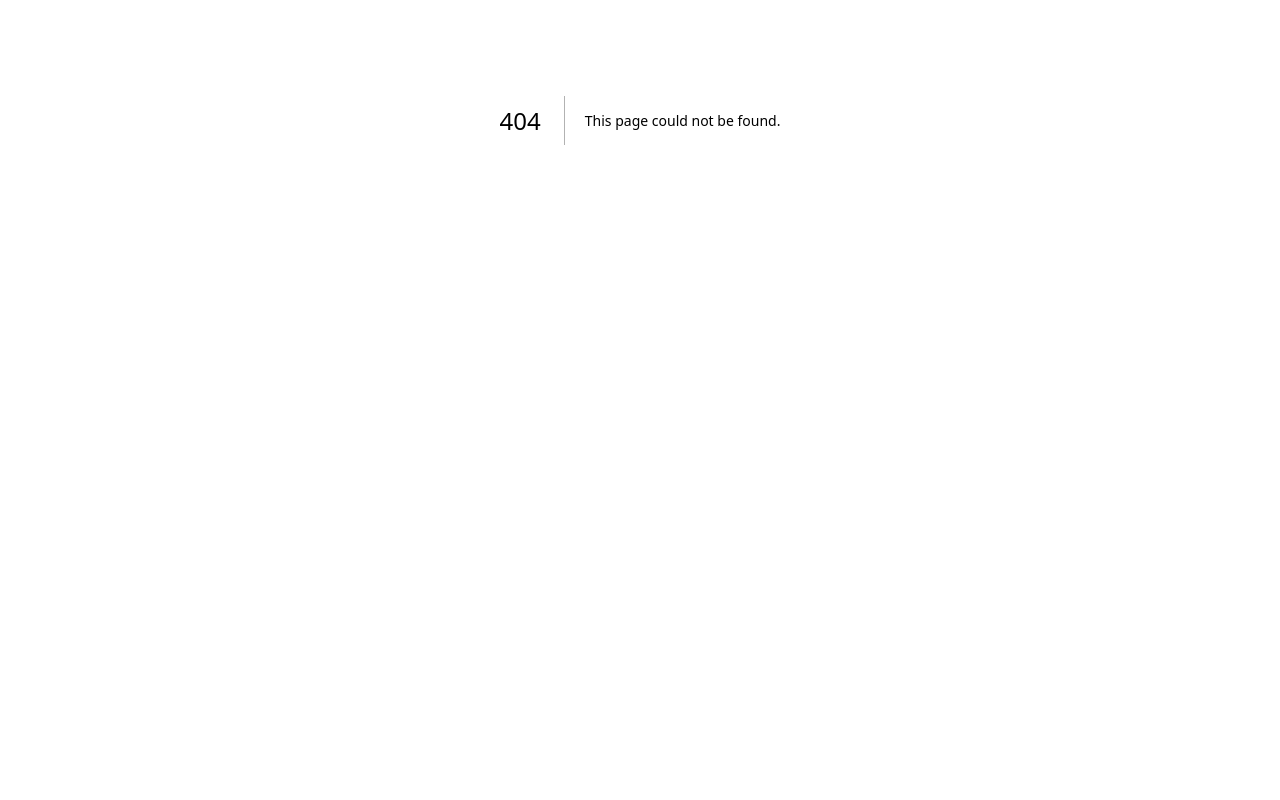
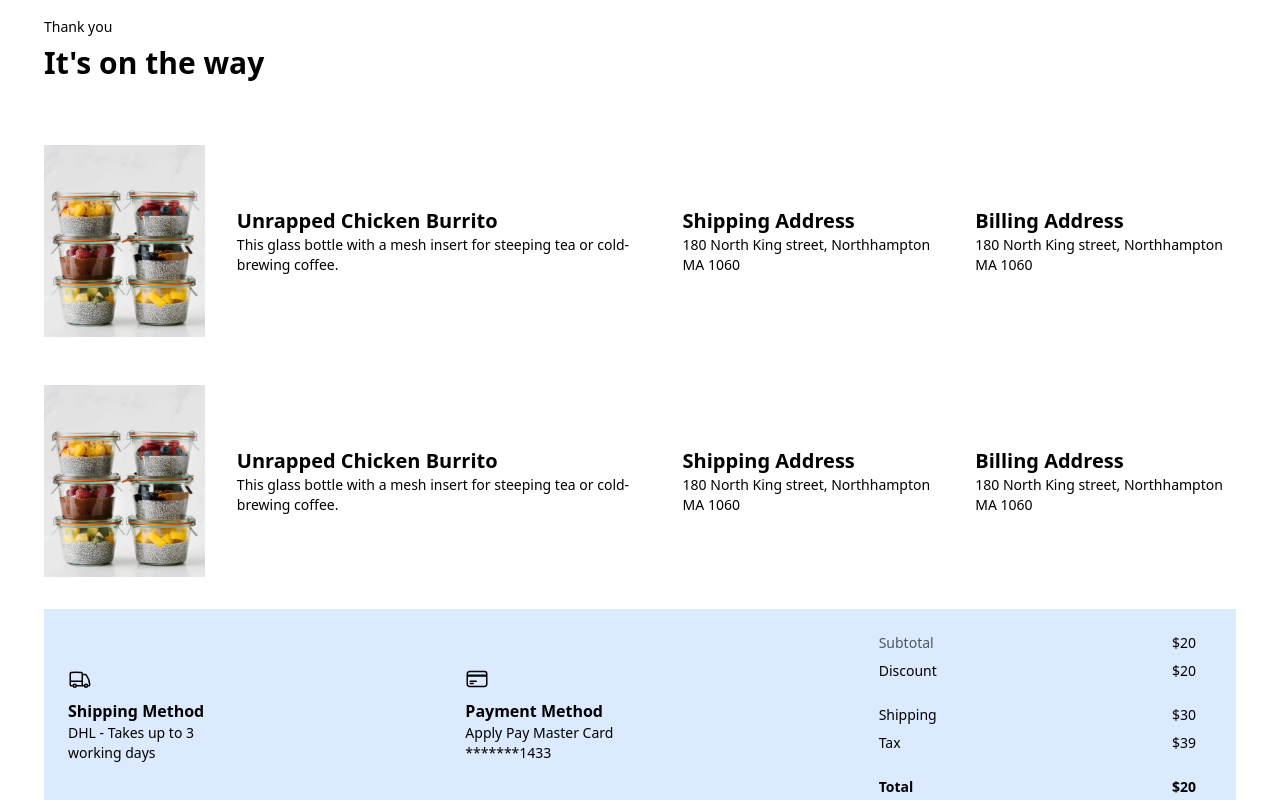
Before and after one commit to frontendvault/meal-order, a Next.js app: page /orderconfirm in a window 1280 px wide. Before the commit this address had no page. Shown: the part 280-1080 px from the top of the page. Before the commit the page ends 800 px from the top, so only its background shows below. Built offline with nearby package versions, Linux system fonts and the light colour scheme.

Commit message:
Import orderconfirm

```diff
--- /dev/null
+++ b/pages/orderconfirm.jsx
@@ -0,0 +1,144 @@
+import Image from "next/image";
+import Link from "next/link";
+import React from "react";
+import Layout from "../components/Layout";
+
+import dynamic from "next/dynamic";
+
+function OrderConfirm() {
+  return (
+    <Layout title="MPO - Order Confrim">
+      <div className="mt-36 p-5">
+        <div className="lg:mt-12 mt-4 lg:px-6 px-0">
+          <Link href="/menu" className="flex items-center text-sm mb-2 mr-2">
+            <p>Thank you</p>
+          </Link>
+          <h1 className=" text-3xl font-bold">It's on the way</h1>
+        </div>
+        <div className="lg:mt-12 mt-4 lg:grid lg:grid-cols-12 lg:items-start lg:gap-x-12 xl:gap-x-16">
+          <section aria-labelledby="cart-heading" className="lg:col-span-12">
+            <div className="lg:px-6 px-0">
+              <div>
+                <div className='pt-4 lg:pb-20 lg:pb-8'>
+                  <div className="flex flex-col gap-12 px-0">
+                    <div className="flex lg:gap-8 gap-4 lg:flex-row flex-col lg:items-center">
+                      <div className='grow-0 lg:flex-row flex-col	flex items-center lg:gap-8 gap-4'>
+                        <div className="grow-0	 lg:w-48 lg:h-48 w-full h-32">
+                          <Image width="20" height="20" src="/images/17.jpg" alt="" className="h-full w-full object-cover" unoptimized={true} />
+                        </div>
+                        <div className="grow">
+                          <h4 className="font-bold text-xl ">Unrapped Chicken Burrito</h4>
+                          <p className='text-sm'>This glass bottle with a mesh insert for steeping tea or cold-brewing coffee.</p>
+                        </div>
+                      </div>
+                      <div className="grow">
+                        <h4 className="font-bold text-xl ">Shipping Address</h4>
+                        <p className='text-sm'>180 North King street, Northhampton MA 1060</p>
+                      </div>
+                      <div className="grow">
+                        <h4 className="font-bold text-xl ">Billing Address</h4>
+                        <p className='text-sm'>180 North King street, Northhampton MA 1060</p>
+                      </div>
+                    </div>
+                    <div className="flex lg:gap-8 gap-4 lg:flex-row flex-col lg:items-center">
+                      <div className='grow-0 lg:flex-row flex-col	flex items-center lg:gap-8 gap-4'>
+                        <div className="grow-0	 lg:w-48 lg:h-48 w-full h-32">
+                          <Image width="20" height="20" src="/images/17.jpg" alt="" className="h-full w-full object-cover" unoptimized={true} />
+                        </div>
+                        <div className="grow">
+                          <h4 className="font-bold text-xl ">Unrapped Chicken Burrito</h4>
+                          <p className='text-sm'>This glass bottle with a mesh insert for steeping tea or cold-brewing coffee.</p>
+                        </div>
+                      </div>
+                      <div className="grow">
+                        <h4 className="font-bold text-xl ">Shipping Address</h4>
+                        <p className='text-sm'>180 North King street, Northhampton MA 1060</p>
+                      </div>
+                      <div className="grow">
+                        <h4 className="font-bold text-xl ">Billing Address</h4>
+                        <p className='text-sm'>180 North King street, Northhampton MA 1060</p>
+                      </div>
+                    </div>
+
+                  </div>
+
+
+                  <div className="items-center lg:gap-12 gap-8 flex lg:flex-row flex-col w-full lg:p-6 p-4 mt-8 mb-4 text-white bg-blue-100">
+                    <div className="text-left text-black lg:w-[33%] w-full">
+                      <svg xmlns="http://www.w3.org/2000/svg" fill="none" viewBox="0 0 24 24" strokeWidth={1.5} stroke="currentColor" className="w-6 h-6 mb-2">
+                        <path strokeLinecap="round" strokeLinejoin="round" d="M8.25 18.75a1.5 1.5 0 01-3 0m3 0a1.5 1.5 0 00-3 0m3 0h6m-9 0H3.375a1.125 1.125 0 01-1.125-1.125V14.25m17.25 4.5a1.5 1.5 0 01-3 0m3 0a1.5 1.5 0 00-3 0m3 0h1.125c.621 0 1.129-.504 1.09-1.124a17.902 17.902 0 00-3.213-9.193 2.056 2.056 0 00-1.58-.86H14.25M16.5 18.75h-2.25m0-11.177v-.958c0-.568-.422-1.048-.987-1.106a48.554 48.554 0 00-10.026 0 1.106 1.106 0 00-.987 1.106v7.635m12-6.677v6.677m0 4.5v-4.5m0 0h-12" />
+                      </svg>
+                      <h4 className="font-lg font-bold">Shipping Method</h4>
+                      <p className="text-sm">DHL - Takes up to 3 </p>
+                      <p className="text-sm">working days</p>
+                    </div>
+                    <div className="text-left text-black lg:w-[33%] w-full">
+                      <svg xmlns="http://www.w3.org/2000/svg" fill="none" viewBox="0 0 24 24" strokeWidth={1.5} stroke="currentColor" className="w-6 h-6 mb-2">
+                        <path strokeLinecap="round" strokeLinejoin="round" d="M2.25 8.25h19.5M2.25 9h19.5m-16.5 5.25h6m-6 2.25h3m-3.75 3h15a2.25 2.25 0 002.25-2.25V6.75A2.25 2.25 0 0019.5 4.5h-15a2.25 2.25 0 00-2.25 2.25v10.5A2.25 2.25 0 004.5 19.5z" />
+                      </svg>
+
+                      <h4 className="font-lg font-bold">Payment Method</h4>
+                      <p className="text-sm">Apply Pay Master Card </p>
+                      <p className="text-sm">*******1433</p>
+                    </div>
+                    <div className="text-left lg:w-[33%] w-full">
+                      <div
+                        aria-labelledby="summary-heading"
+                        className="flex justify-between lg:space-y-20 flex-col lg:px-4 px-0 lg:col-span-4">
+                        <div>
+                          <dl className="lg:mt-0 mt-2 space-y-2">
+                            <div className="flex items-center justify-between">
+                              <dt className="text-sm text-gray-600">
+                                Subtotal
+                              </dt>
+                              <dd className="text-sm text-black">
+                                $20
+                              </dd>
+                            </div>
+                            <div className="flex items-center justify-between">
+                              <dt className="text-sm text-black">
+                                Discount
+                              </dt>
+                              <dd className="text-sm text-black">
+                                $20
+                              </dd>
+                            </div>
+                            <div className="flex items-center justify-between pt-4">
+                              <dt className="flex items-center text-sm text-black">
+                                <span>Shipping</span>
+                              </dt>
+                              <dd className="text-sm text-black">$30</dd>
+                            </div>
+                            <div className="flex items-center justify-between">
+                              <dt className="flex text-sm text-black">
+                                <span>Tax </span>
+                              </dt>
+                              <dd className="text-sm  text-black">$39</dd>
+                            </div>
+                            <div className="flex items-center justify-between pt-4">
+                              <dt className="text-sm font-semibold text-black">
+                                Total
+                              </dt>
+                              <dd className="text-sm font-semibold text-black">
+                                $20
+                              </dd>
+                            </div>
+                          </dl>
+                        </div>
+                      </div>
+                    </div>
+                  </div>
+                  <Link href="/" className="flex items-center text-sm mb-2 mr-2 justify-end underline hover:text-blue-500">
+                    <p>New Order CTA</p>
+                  </Link>
+                </div>
+              </div>
+            </div>
+          </section>
+        </div >
+      </div >
+    </Layout >
+  );
+}
+
+export default dynamic(() => Promise.resolve(OrderConfirm), { ssr: false });
```
